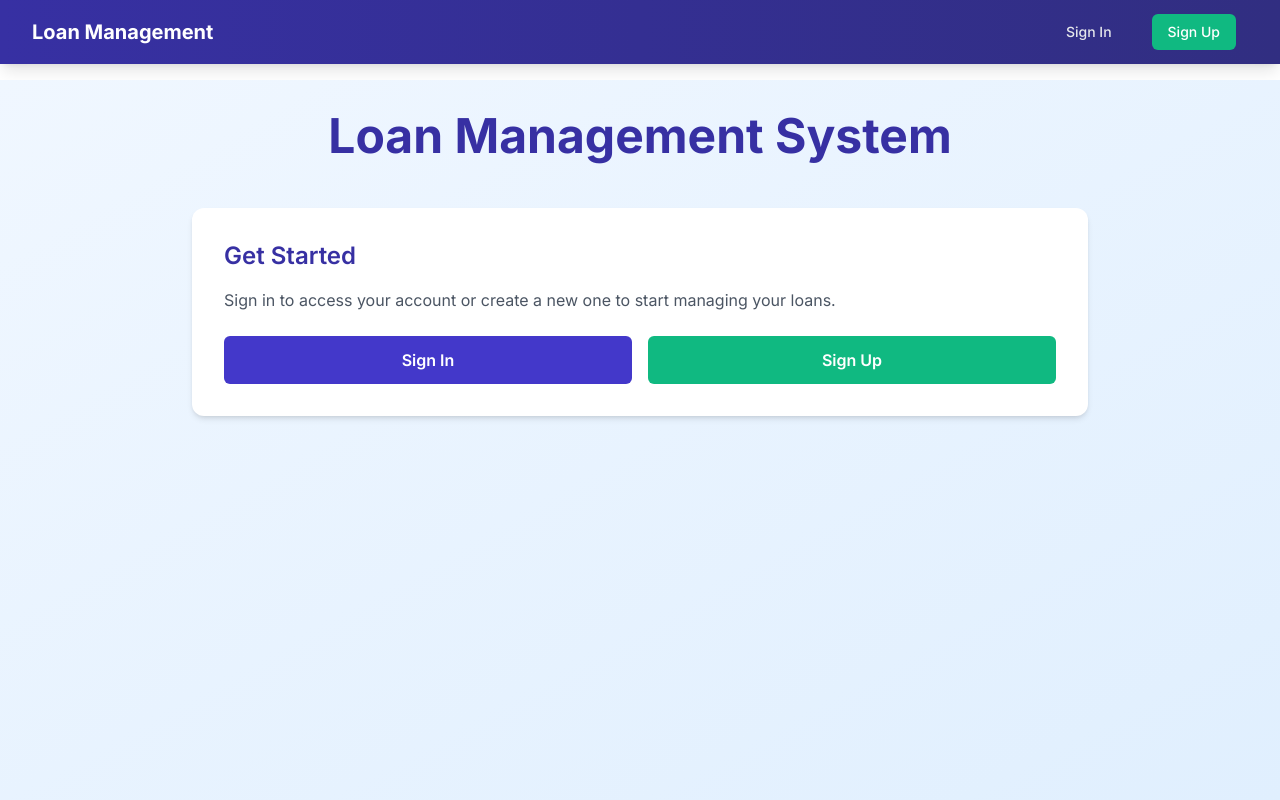
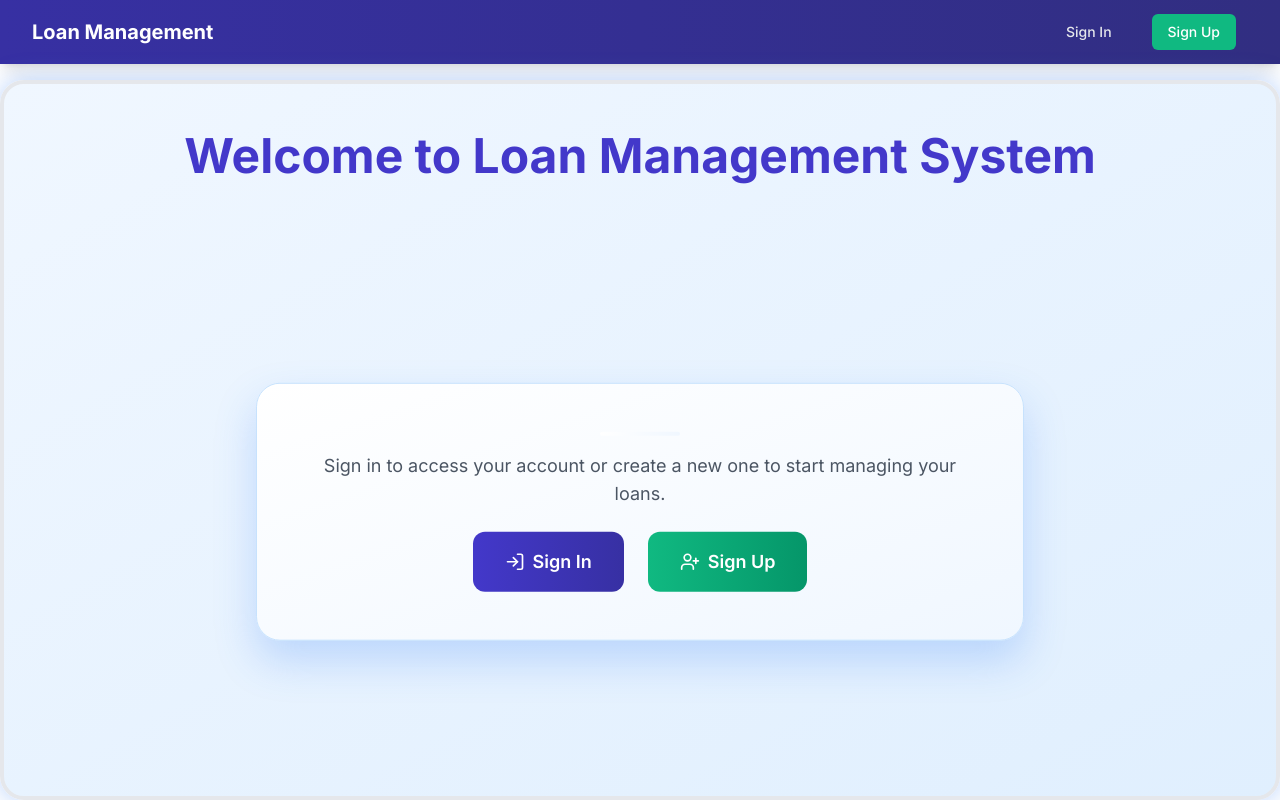
Before and after one commit to akadeepesh/LoanManagement, a Next.js app: page / in a window 1280 px wide. Built offline with nearby package versions, Linux system fonts and the light colour scheme; no server answers.

Commit message:
Improve unauthenticated landing UI: updated welcome page and animated card

```diff
--- a/src/app/page.tsx
+++ b/src/app/page.tsx
@@ -2,7 +2,7 @@
 
 import Link from "next/link";
 import { useSession } from "next-auth/react";
-import { ArrowRight, DollarSign, ShieldCheck, Users } from "lucide-react";
+import { ArrowRight, ShieldCheck, Users, LogIn, UserPlus } from "lucide-react";
 import { motion } from "framer-motion";
 
 interface DashboardLinkProps {
@@ -20,10 +20,10 @@ const DashboardLink: React.FC<DashboardLinkProps> = ({
   icon,
   color,
 }) => (
-  <motion.div whileHover={{ scale: 1.05 }} whileTap={{ scale: 0.95 }}>
+  <motion.div whileHover={{ scale: 1.05 }} whileTap={{ scale: 0.97 }}>
     <Link
       href={href}
-      className={`flex items-center p-6 bg-white rounded-xl shadow-md hover:shadow-lg transition-all duration-300 ${color}`}
+      className={`flex items-center p-6 bg-white rounded-xl shadow-md hover:shadow-xl transition-all duration-300 ${color}`}
     >
       <div className="flex-shrink-0 mr-4">{icon}</div>
       <div>
@@ -39,93 +39,70 @@ export default function Home() {
   const { data: session } = useSession();
 
   return (
-    <main className="bg-gradient-to-br from-primary-50 to-primary-100 min-h-[calc(100vh-5rem)] p-8">
-      <div className="max-w-4xl mx-auto">
+    <main className="relative min-h-[calc(100vh-5rem)] flex flex-col items-center justify-start sm:justify-center p-6 sm:p-10
+      bg-gradient-to-br from-primary-50 to-primary-100
+      border-4 border-primary-400 rounded-3xl
+      shadow-xl
+      overflow-hidden
+      animate-borderGlow"
+    >
+      <style jsx>{`
+        @keyframes borderGlow {
+          0%, 100% { box-shadow: 0 0 20px rgba(59, 130, 246, 0.3); }
+          50% { box-shadow: 0 0 40px rgba(59, 130, 246, 0.6); }
+        }
+        .animate-borderGlow {
+          animation: borderGlow 3s infinite ease-in-out;
+        }
+      `}</style>
+
+      <motion.div className="absolute top-6 sm:top-12 w-full text-center z-20">
         <motion.h1
+          className="text-3xl sm:text-4xl md:text-5xl font-bold text-primary-600"
           initial={{ opacity: 0, y: -20 }}
           animate={{ opacity: 1, y: 0 }}
-          transition={{ duration: 0.5 }}
-          className="text-4xl md:text-5xl font-bold text-center md:mb-12 text-primary-700"
+          transition={{ duration: 0.6 }}
         >
-          Loan Management System
+          Welcome to Loan Management System
         </motion.h1>
-        {session ? (
-          <motion.div
-            initial={{ opacity: 0 }}
-            animate={{ opacity: 1 }}
-            transition={{ duration: 0.5, delay: 0.2 }}
-            className="space-y-6 md:space-y-8"
-          >
-            <div className="bg-white p-6 md:p-8 rounded-xl shadow-md">
-              <p className="text-xl md:text-2xl font-semibold text-primary-700 mb-2">
-                Welcome, {session.user?.name || session.user?.email}
-              </p>
-              <p className="text-gray-600">
-                Access your personalized dashboard below.
-              </p>
-            </div>
-            <div className="grid gap-4 md:gap-6 md:grid-cols-2">
-              {session.user?.role === "user" && (
-                <DashboardLink
-                  href="/dashboard"
-                  title="User Dashboard"
-                  description="Manage your loans and applications"
-                  icon={<DollarSign className="h-8 w-8 text-blue-500" />}
-                  color="hover:bg-blue-50"
-                />
-              )}
-              {session.user?.role === "admin" && (
-                <DashboardLink
-                  href="/admin"
-                  title="Admin Panel"
-                  description="Oversee system operations"
-                  icon={<Users className="h-8 w-8 text-green-500" />}
-                  color="hover:bg-green-50"
-                />
-              )}
-              {(session.user?.role === "verifier" ||
-                session.user?.role === "admin") && (
-                <DashboardLink
-                  href="/verifier"
-                  title="Loan Verification"
-                  description="Review and verify loan applications"
-                  icon={<ShieldCheck className="h-8 w-8 text-yellow-500" />}
-                  color="hover:bg-yellow-50"
-                />
-              )}
-            </div>
-          </motion.div>
-        ) : (
-          <motion.div
-            initial={{ opacity: 0, y: 20 }}
-            animate={{ opacity: 1, y: 0 }}
-            transition={{ duration: 0.5 }}
-            className="bg-white p-6 md:p-8 rounded-xl shadow-md"
-          >
-            <h2 className="text-xl md:text-2xl font-semibold mb-4 text-primary-700">
-              Get Started
-            </h2>
-            <p className="text-gray-600 mb-6">
-              Sign in to access your account or create a new one to start
-              managing your loans.
-            </p>
-            <div className="flex flex-col sm:flex-row gap-4">
+      </motion.div>
+
+      <motion.div
+        whileHover={{ scale: 1.03, y: -2, boxShadow: "0 20px 40px rgba(59,130,246,0.25)" }}
+        className="relative mt-28 sm:mt-36 bg-gradient-to-br from-white to-primary-50 shadow-[0_20px_40px_rgba(59,130,246,0.25)] rounded-3xl p-8 sm:p-12 max-w-md sm:max-w-3xl w-full text-center z-10 border border-primary-200"
+        animate={{ y: [0, -4, 0] }}
+        transition={{ repeat: Infinity, duration: 6, ease: "easeInOut" }}
+      >
+        <div className="w-20 h-1 bg-gradient-to-r from-primary-300 to-primary-400 rounded-full mb-4 mx-auto"></div>
+
+        <p className="text-gray-600 text-base sm:text-lg md:text-lg mb-6">
+          Sign in to access your account or create a new one to start managing your loans.
+        </p>
+
+        {!session && (
+          <div className="flex flex-col sm:flex-row gap-4 sm:gap-6 justify-center mt-4">
+            <motion.div whileHover={{ scale: 1.05 }} whileTap={{ scale: 0.97 }}>
               <Link
                 href="/auth/signin"
-                className="flex-1 px-6 py-3 bg-primary-600 text-white rounded-md text-center font-semibold hover:bg-primary-700 transition-colors"
+                className="flex items-center justify-center gap-2 px-6 sm:px-8 py-3 sm:py-4 bg-gradient-to-r from-primary-600 to-primary-700 text-white rounded-xl text-base sm:text-lg font-semibold hover:shadow-lg transition-all duration-300"
               >
+                <LogIn className="h-5 w-5" />
                 Sign In
               </Link>
+            </motion.div>
+
+            <motion.div whileHover={{ scale: 1.05 }} whileTap={{ scale: 0.97 }}>
               <Link
                 href="/auth/signup"
-                className="flex-1 px-6 py-3 bg-secondary-500 text-white rounded-md text-center font-semibold hover:bg-secondary-600 transition-colors"
+                className="flex items-center justify-center gap-2 px-6 sm:px-8 py-3 sm:py-4 bg-gradient-to-r from-secondary-500 to-secondary-600 text-white rounded-xl text-base sm:text-lg font-semibold hover:shadow-lg transition-all duration-300"
               >
+                <UserPlus className="h-5 w-5" />
                 Sign Up
               </Link>
-            </div>
-          </motion.div>
+            </motion.div>
+          </div>
         )}
-      </div>
+      </motion.div>
     </main>
   );
 }
```
